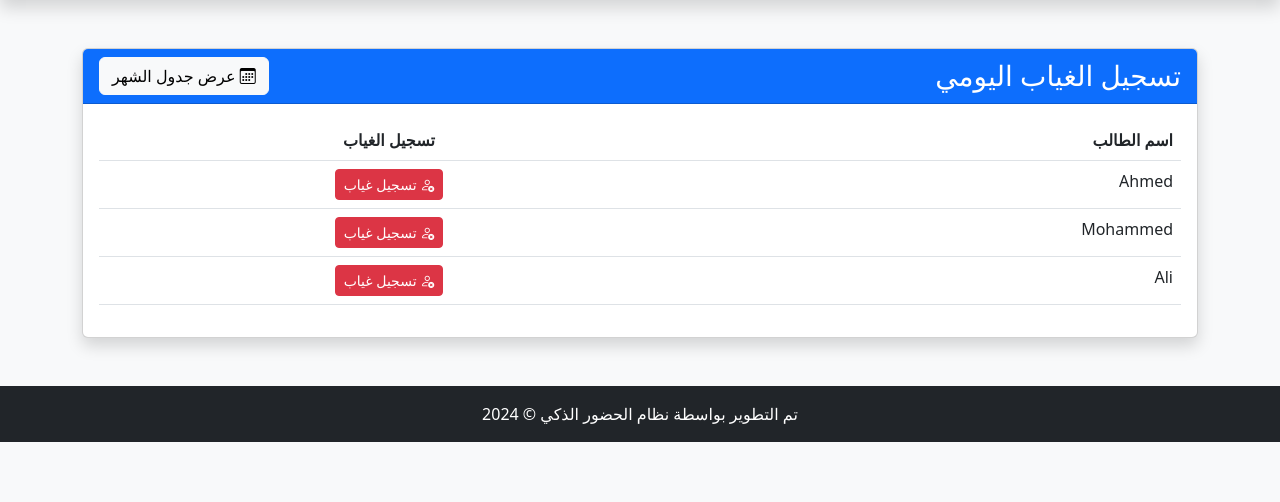
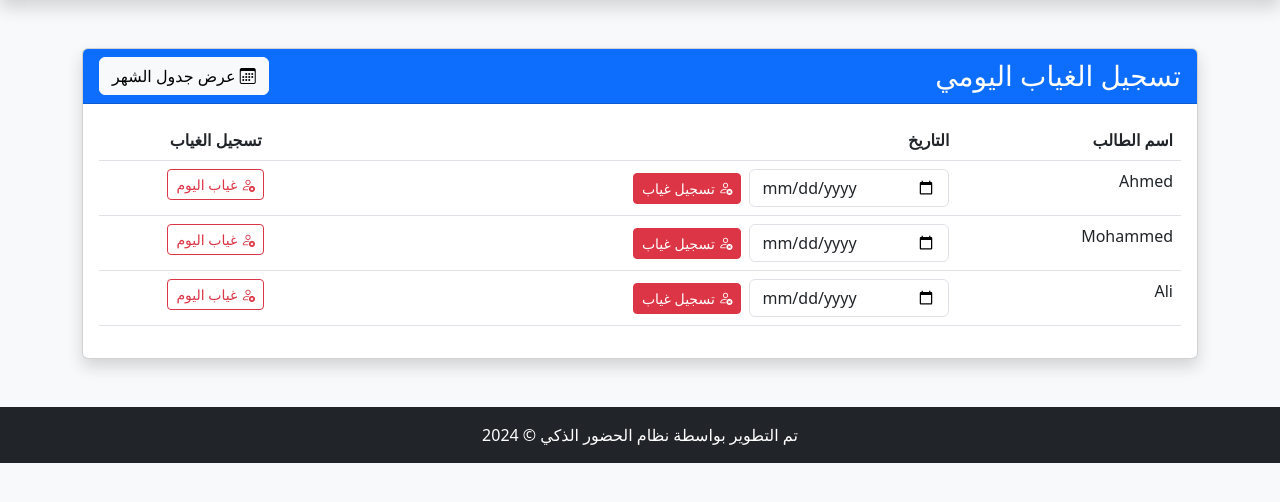
Before and after one commit to dodoakram/attendance_systema, a Flask app: page / in a window 1280 px wide. Shown: the part 59-561 px from the top of the page. Run offline with Flask 2, Linux system fonts and the light colour scheme; data comes from the database, SQL or seed files in the repository; data that the repository does not hold is empty.

Commit message:
Update index.html

```diff
--- a/templates/index.html
+++ b/templates/index.html
@@ -16,6 +16,7 @@
                         <thead>
                             <tr>
                                 <th>اسم الطالب</th>
+                                <th>التاريخ</th>
                                 <th class="text-center">تسجيل الغياب</th>
                             </tr>
                         </thead>
@@ -23,11 +24,21 @@
                             {% for student in students %}
                             <tr>
                                 <td>{{ student.name }}</td>
+                                <td>
+                                    <form action="{{ url_for('add_absence') }}" method="post" class="d-flex gap-2 align-items-center">
+                                        <input type="hidden" name="student_id" value="{{ student.id }}">
+                                        <input type="date" name="absence_date" class="form-control" style="max-width: 200px;" required>
+                                        <button type="submit" class="btn btn-danger btn-sm">
+                                            <i class="bi bi-person-x"></i> تسجيل غياب
+                                        </button>
+                                    </form>
+                                </td>
                                 <td class="text-center">
+                                    <!-- Quick button for today's absence -->
                                     <form action="{{ url_for('add_absence') }}" method="post" style="display: inline;">
                                         <input type="hidden" name="student_id" value="{{ student.id }}">
-                                        <button type="submit" class="btn btn-danger btn-sm">
-                                            <i class="bi bi-person-x"></i> تسجيل غياب
+                                        <button type="submit" class="btn btn-outline-danger btn-sm">
+                                            <i class="bi bi-person-x"></i> غياب اليوم
                                         </button>
                                     </form>
                                 </td>
```
